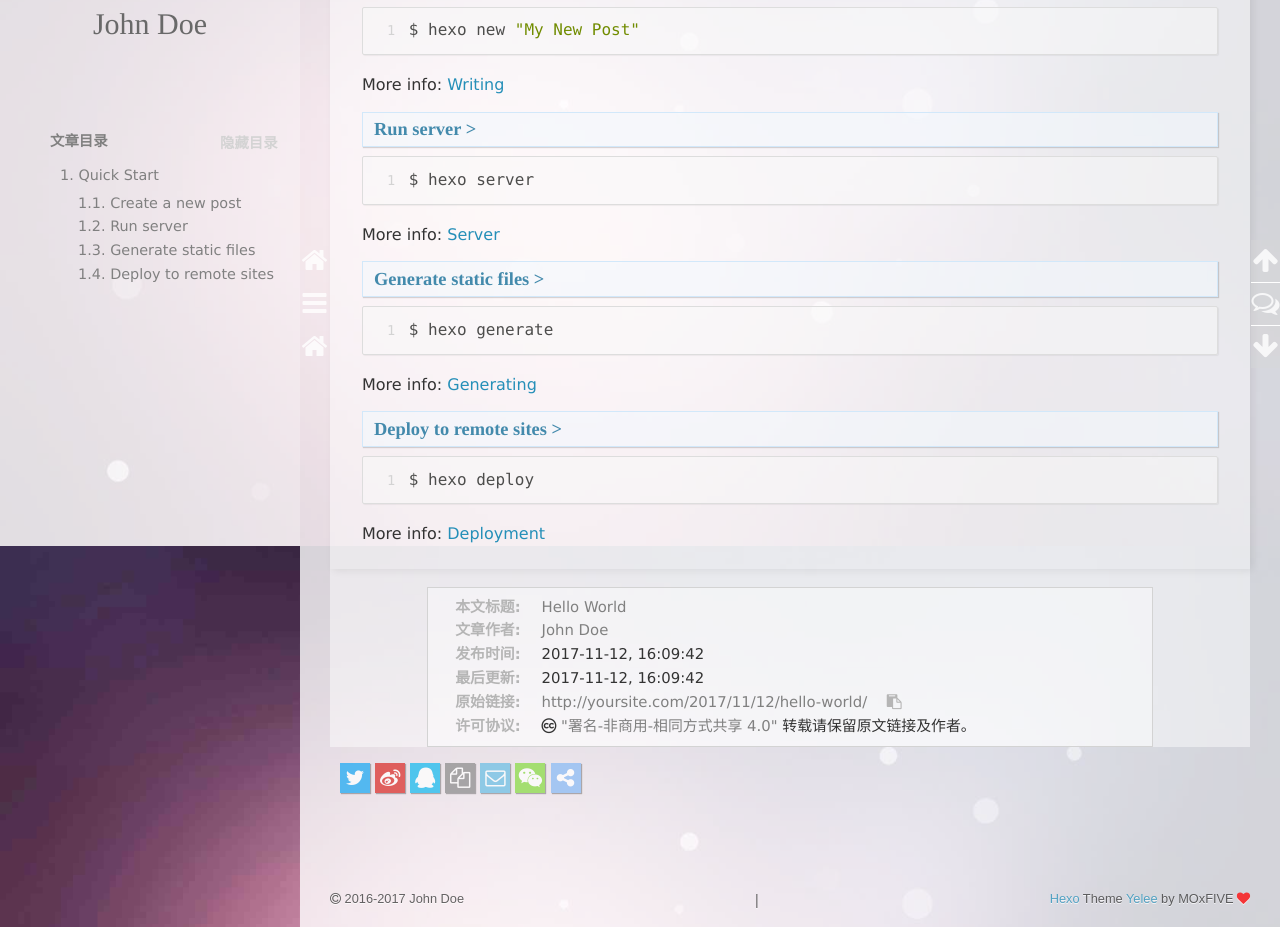
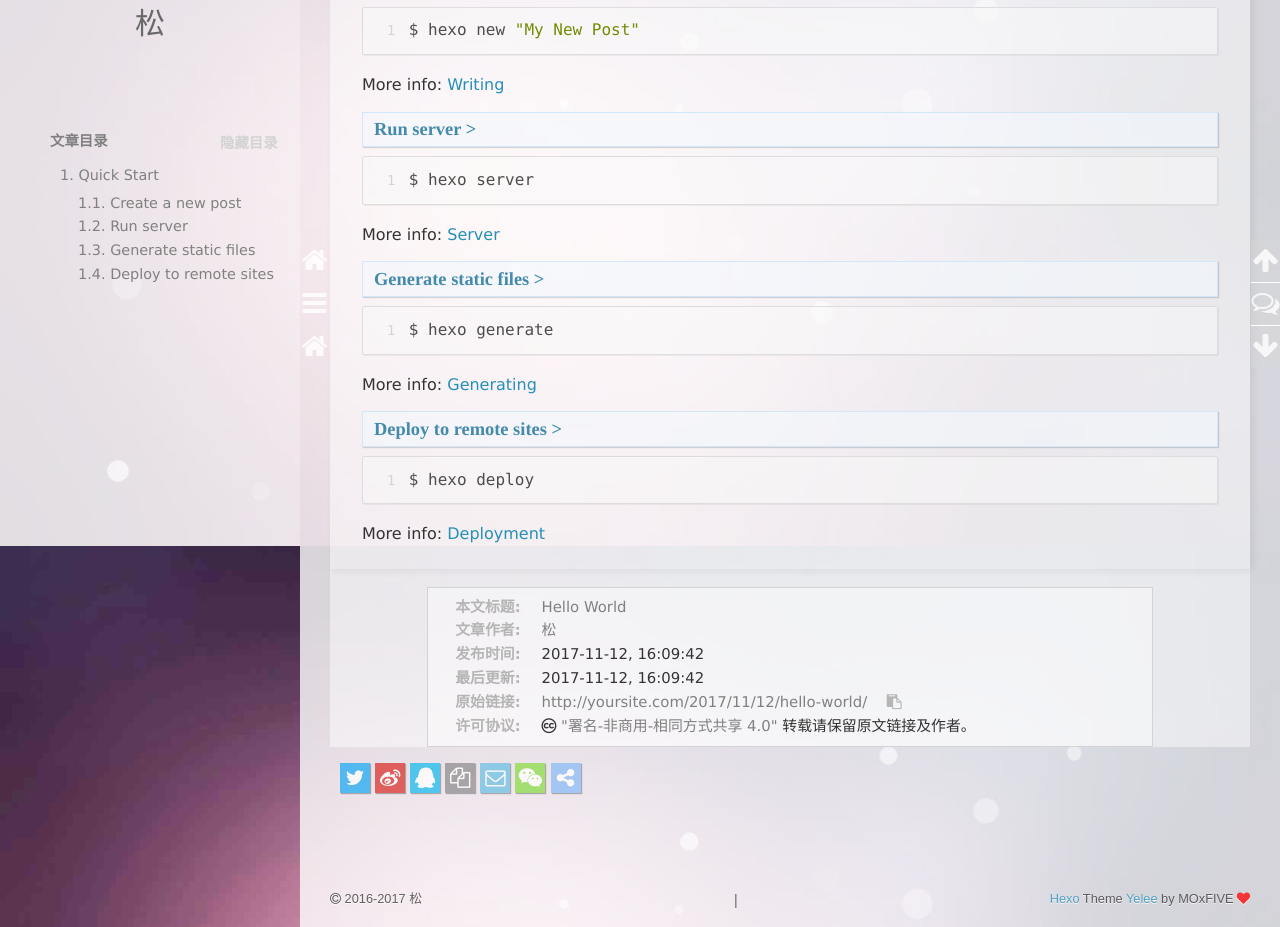
Before and after one commit to lisonnnnnnnn/lisonnnnnnnn.github.io, a plain HTML site: page 2017/11/12/hello-world/index.html in a window 1280 px wide. Shown: the part 254-1181 px from the top of the page. Drawn offline with nearby package versions, Linux system fonts and the light colour scheme; some packages are replaced by stand-ins of ours; a script that the page names is missing.

Commit message:
Site updated: 2017-11-12 21:23:52

```diff
--- a/2017/11/12/hello-world/index.html
+++ b/2017/11/12/hello-world/index.html
@@ -11,7 +11,7 @@
 <meta http-equiv="X-UA-Compatible" content="IE=edge, chrome=1" />
 <meta name="viewport" content="width=device-width, initial-scale=1, maximum-scale=1, user-scalable=no">
 <meta name="format-detection" content="telephone=no" />
-<meta name="author" content="John Doe" />
+<meta name="author" content="松" />
 
 
 
@@ -100,7 +100,7 @@
             <img src="/img/avatar.jpg" class="animated zoomIn">
         </a>
         <hgroup>
-          <h1 class="header-author"><a href="/">John Doe</a></h1>
+          <h1 class="header-author"><a href="/">松</a></h1>
         </hgroup>
 
 
@@ -217,7 +217,7 @@
       <nav id="mobile-nav">
       <div class="overlay">
           <div class="slider-trigger"></div>
-          <h1 class="header-author js-mobile-header hide"><a href="/" title="回到主页">John Doe</a></h1>
+          <h1 class="header-author js-mobile-header hide"><a href="/" title="回到主页">松</a></h1>
       </div>
     <div class="intrude-less">
         <header id="header" class="inner">
@@ -225,7 +225,7 @@
                 <img src="/img/avatar.jpg" class="animated zoomIn">
             </a>
             <hgroup>
-              <h1 class="header-author"><a href="/" title="回到主页">John Doe</a></h1>
+              <h1 class="header-author"><a href="/" title="回到主页">松</a></h1>
             </hgroup>
 
             <nav class="header-menu">
@@ -311,12 +311,12 @@
 
     <div class="copyright">
         <p><span>本文标题:</span><a href="/2017/11/12/hello-world/">Hello World</a></p>
-        <p><span>文章作者:</span><a href="/" title="回到主页">John Doe</a></p>
+        <p><span>文章作者:</span><a href="/" title="回到主页">松</a></p>
         <p><span>发布时间:</span>2017-11-12, 16:09:42</p>
         <p><span>最后更新:</span>2017-11-12, 16:09:42</p>
         <p>
             <span>原始链接:</span><a class="post-url" href="/2017/11/12/hello-world/" title="Hello World">http://yoursite.com/2017/11/12/hello-world/</a>
-            <span class="copy-path" data-clipboard-text="原文: http://yoursite.com/2017/11/12/hello-world/　　作者: John Doe" title="点击复制文章链接"><i class="fa fa-clipboard"></i></span>
+            <span class="copy-path" data-clipboard-text="原文: http://yoursite.com/2017/11/12/hello-world/　　作者: 松" title="点击复制文章链接"><i class="fa fa-clipboard"></i></span>
             <script> var clipboard = new Clipboard('.copy-path'); </script>
         </p>
         <p>
@@ -412,7 +412,7 @@
         <div id="footer-info">
             <div class="footer-left">
                 <i class="fa fa-copyright"></i>
-                2016-2017 John Doe
+                2016-2017 松
             </div>
             <div class="footer-right">
                 <a href="http://hexo.io/" target="_blank" title="快速、简洁且高效的博客框架">Hexo</a>  Theme <a href="https://github.com/MOxFIVE/hexo-theme-yelee" target="_blank" title="简而不减 Hexo 双栏博客主题  v3.5">Yelee</a> by MOxFIVE <i class="fa fa-heart animated infinite pulse"></i>
```
Also changed, not shown: archives/2017/11/index.html (+5 -5 lines), archives/2017/index.html (+5 -5 lines), archives/index.html (+5 -5 lines), index.html (+5 -5 lines), tags/index.html (+5 -5 lines).
